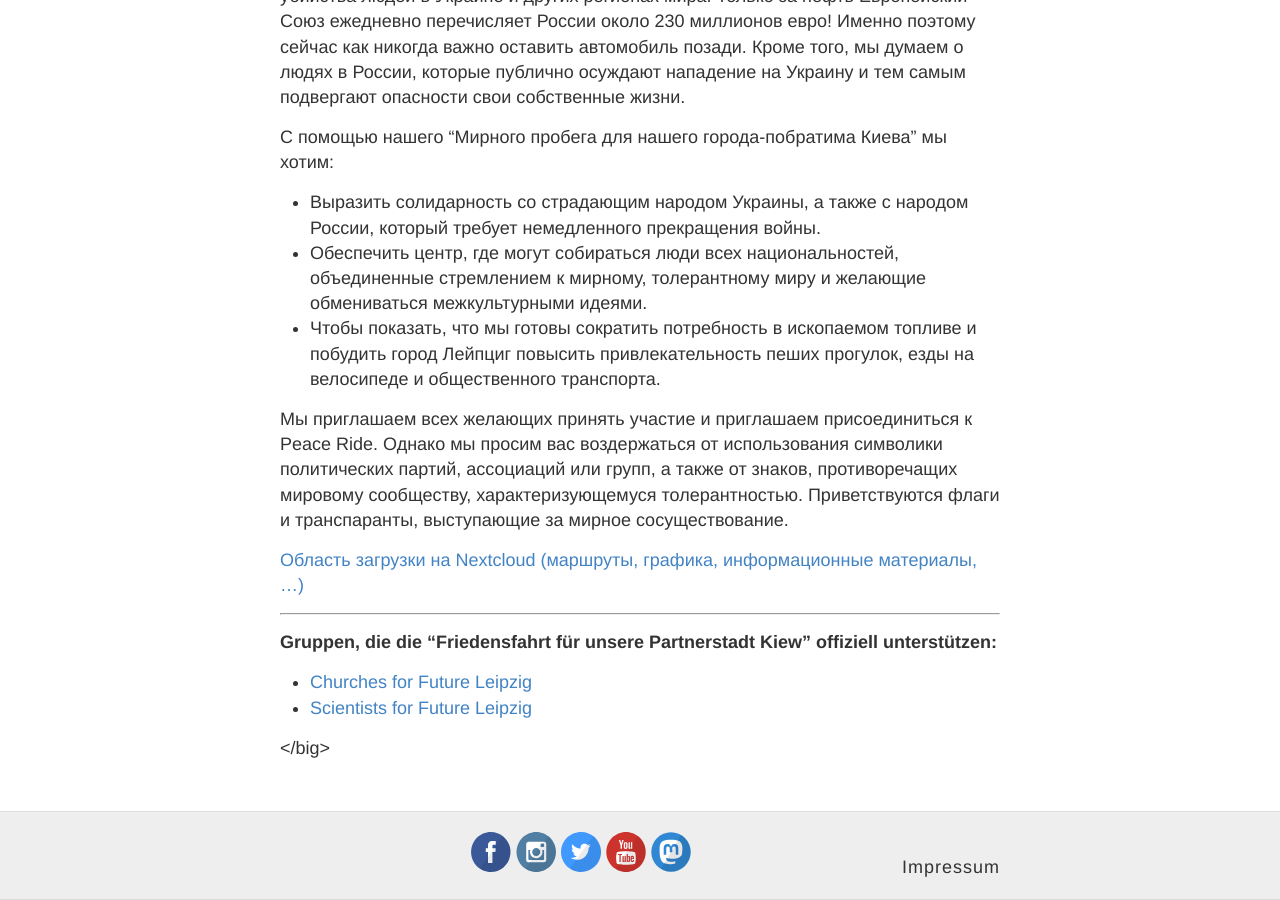
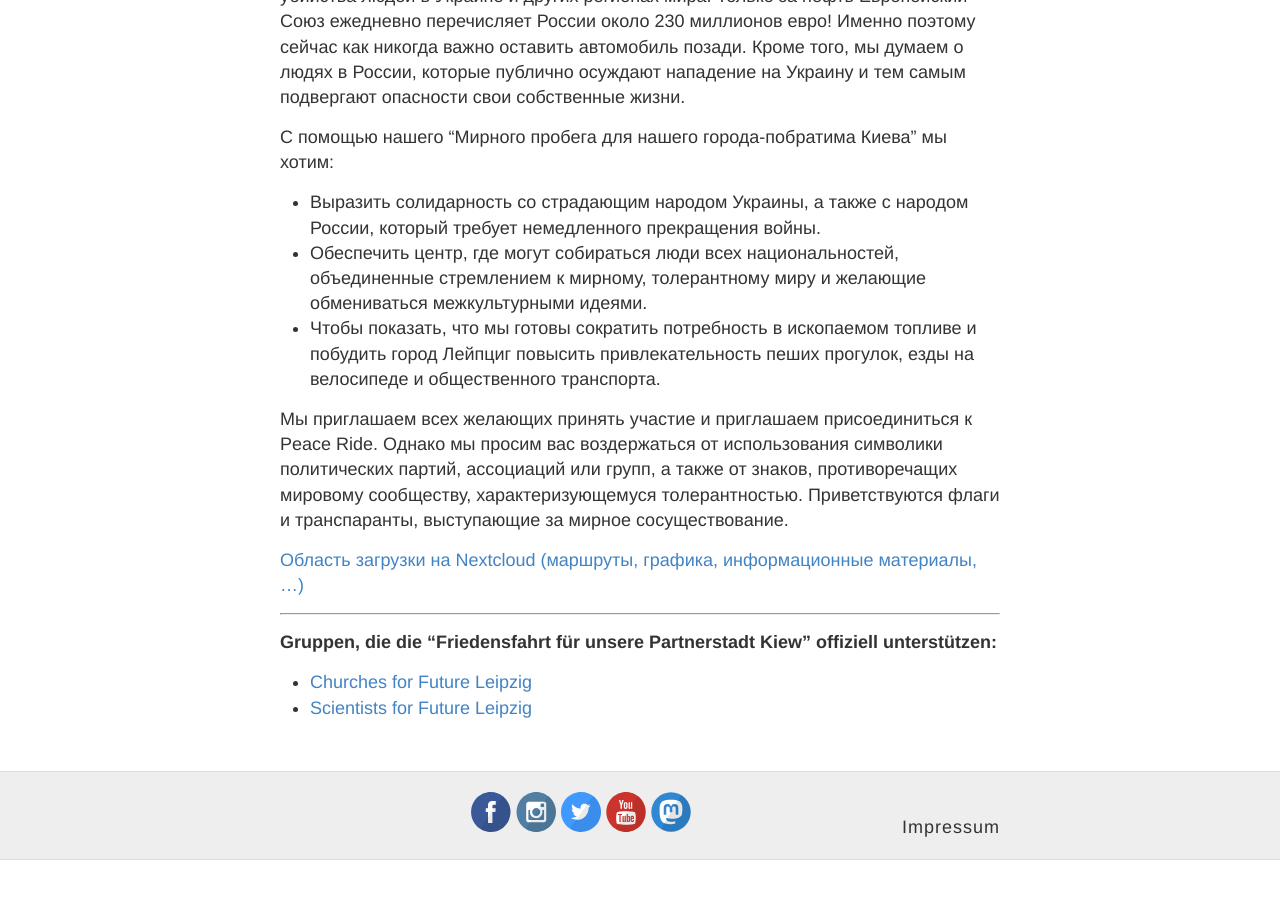
Before and after one commit to s4f-leipzig/s4f-leipzig.github.io, a Jekyll site: the page built from Friedensfahrt.md, in a window 1280 px wide and 900 px high, scrolled down 3542 px. Built offline with Jekyll 4.4.1, drawn with Linux system fonts in a browser that asks for light colours; after the commit the page ends 4402 px from its top, so only the background shows below that.

Commit message:
Update Friedensfahrt.md

```diff
--- a/Friedensfahrt.md
+++ b/Friedensfahrt.md
@@ -130,4 +130,4 @@ We are happy about all who participate and invite to take part in the peace ride
 <ul>
 <li><a href="https://www.instagram.com/cffleipzig/" target="blank">Churches for Future Leipzig</a></li>
 <li><a href="https://s4f-leipzig.de/" target="blank">Scientists for Future Leipzig</a></li>
-</ul></big>
+</ul>
```
